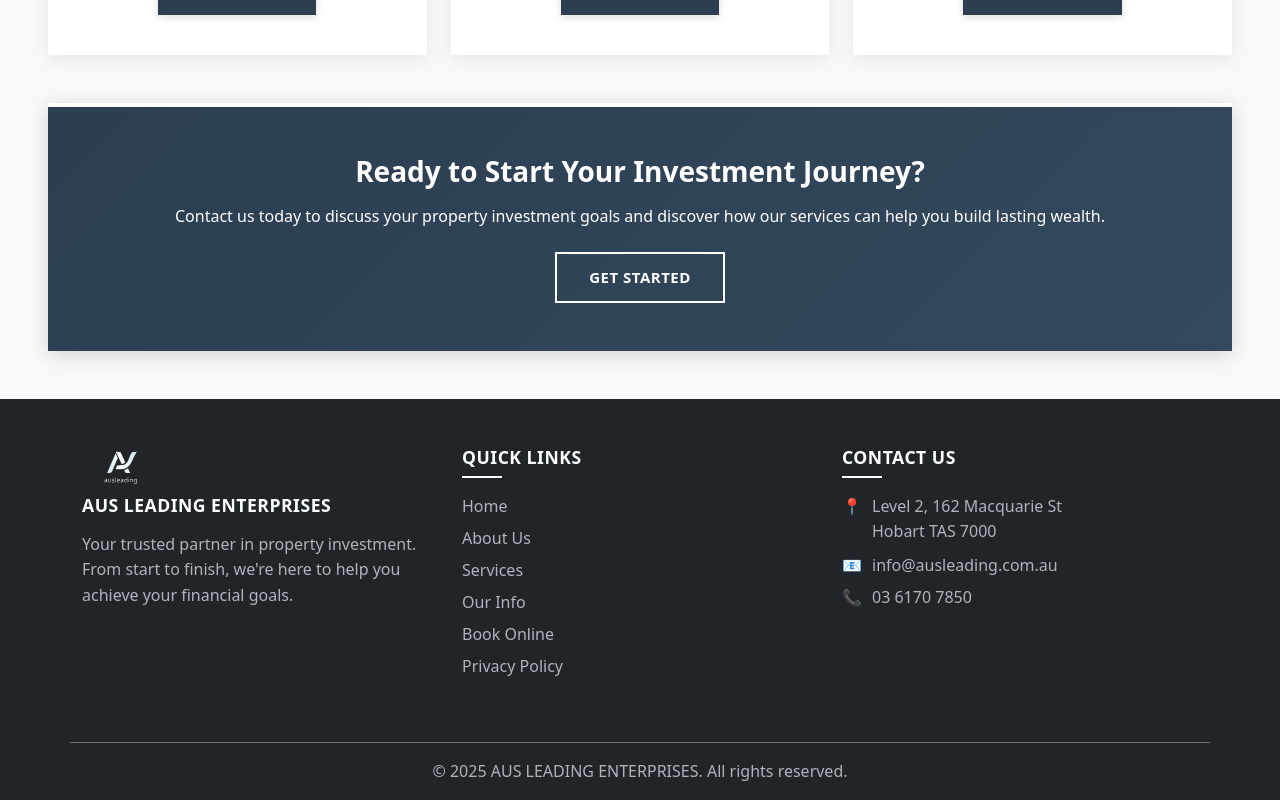
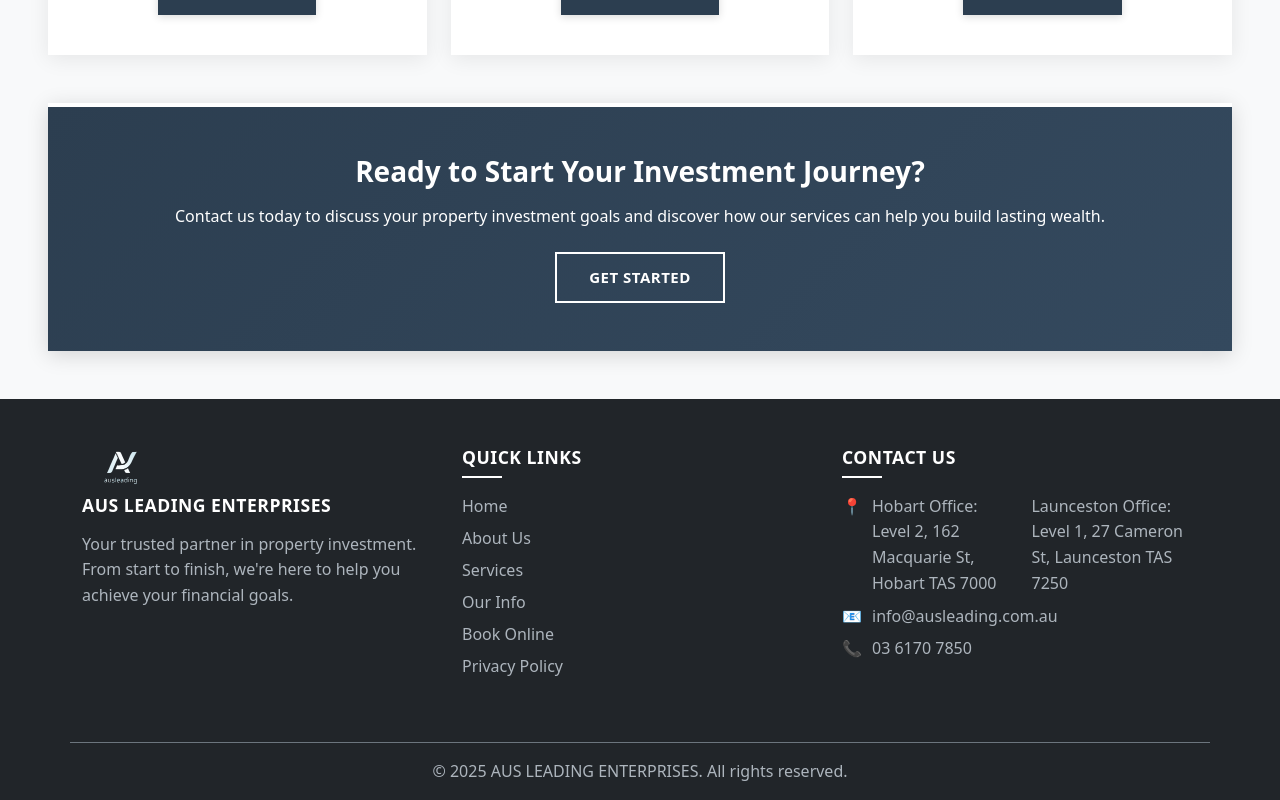
Before and after one commit to OM-Lending/auslending, a React (Create React App) app: page /services in a window 1280 px wide. Shown: the part 1395-2195 px from the top of the page. Built offline with nearby package versions, Linux system fonts and the light colour scheme.

Commit message:
Revise footer with Launceston office details
Updated footer contact information to include Launceston office address.

```diff
--- a/src/components/Footer.js
+++ b/src/components/Footer.js
@@ -70,9 +70,14 @@
               <li className="mb-2">
                 <i className="contact-icon">📍</i>
                 <span className="text-light-gray">
-                  Level 2, 162 Macquarie St
+                  Hobart Office:
                   <br />
-                  Hobart TAS 7000
+                  Level 2, 162 Macquarie St, Hobart TAS 7000
+                </span>
+                <span className="text-light-gray">
+                  Launceston Office:
+                  <br />
+                  Level 1, 27 Cameron St, Launceston TAS 7250
                 </span>
               </li>
               <li className="mb-2">
```
